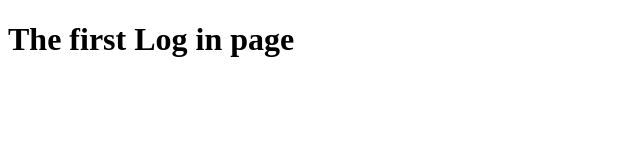
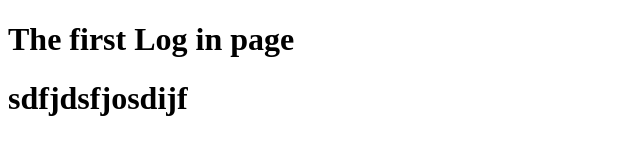
Before and after one commit to MohammedAlsalehi033/web-semester-project, a plain HTML site: page project/index.html in a window 1280 px wide. Shown: the whole page, without its empty margins (0-640 px from the left). Drawn offline with Linux system fonts and the light colour scheme.

Commit message:
second edition

```diff
--- a/project/index.html
+++ b/project/index.html
@@ -7,5 +7,6 @@
 </head>
 <body>
     <h1>The first Log in page</h1>
+    <h1>sdfjdsfjosdijf</h1>
 </body>
 </html>
```
